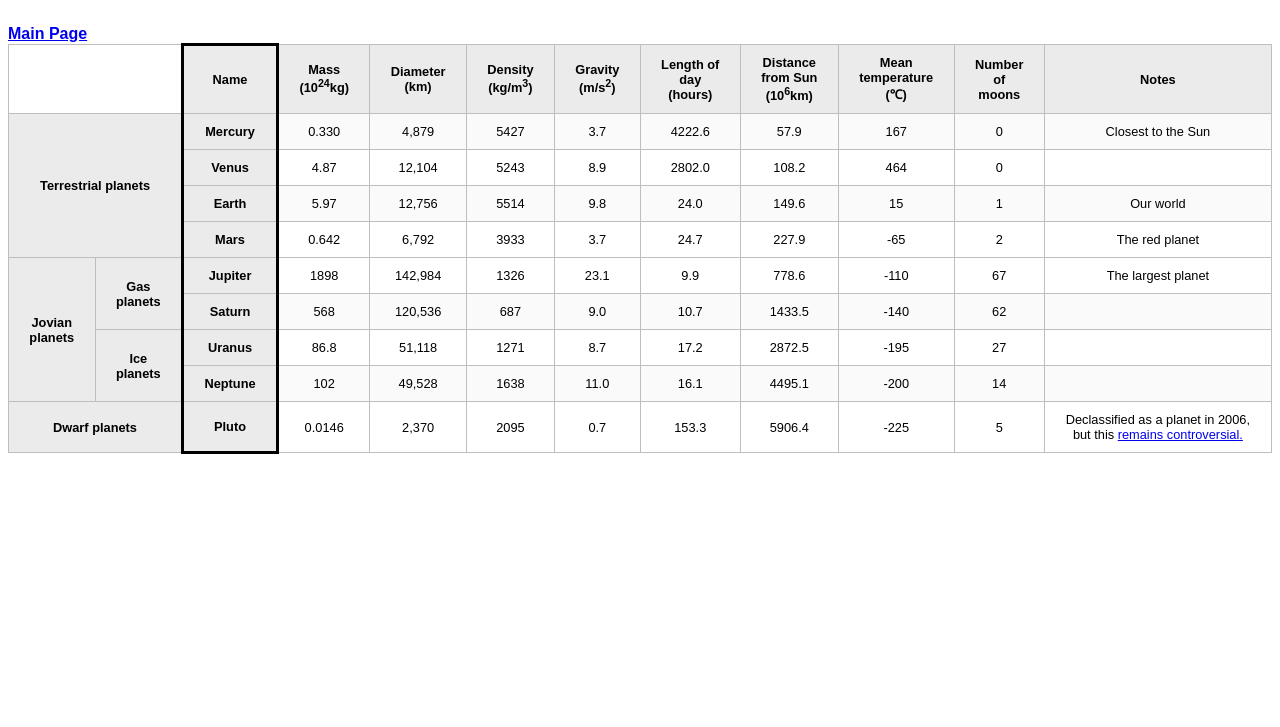
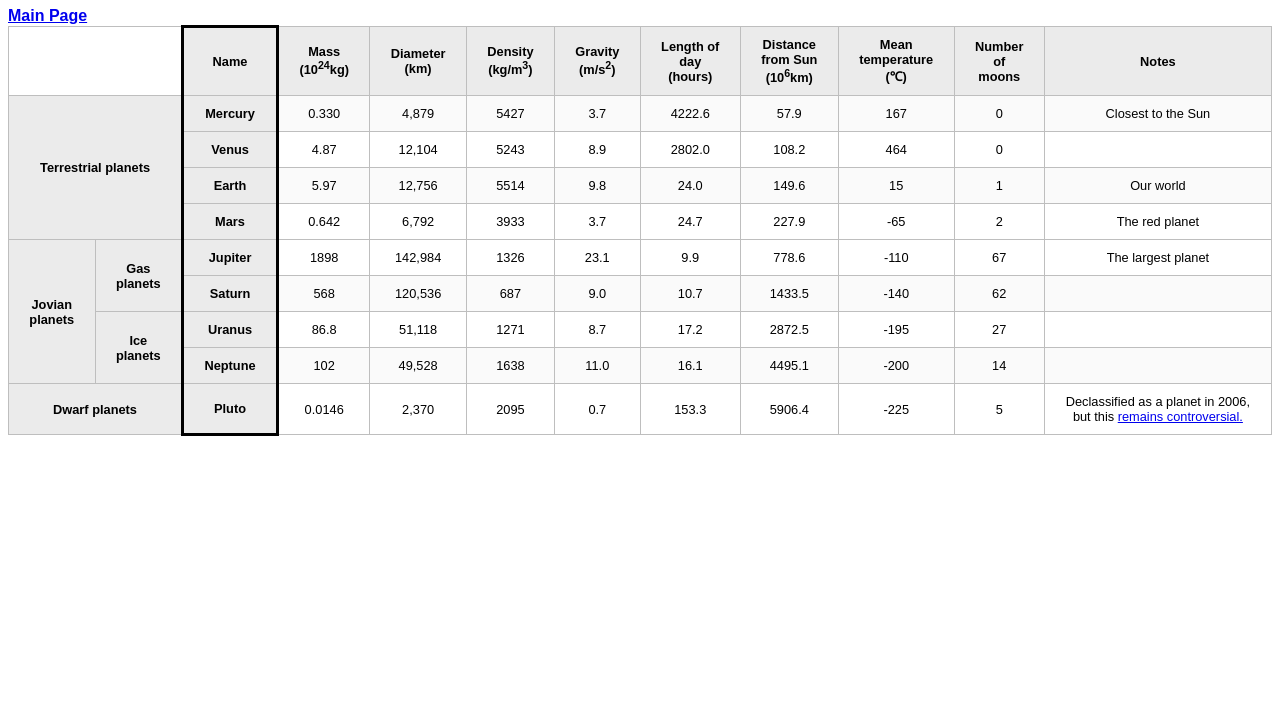
Before and after one commit to Gie022/VirgieLyn, a plain HTML site: page M3LA4.html in a window 1280 px wide. Shown: the part 73-800 px from the top of the page. Drawn offline with Linux system fonts and the light colour scheme.

Commit message:
Update M3LA4.html

```diff
--- a/M3LA4.html
+++ b/M3LA4.html
@@ -184,6 +184,6 @@ href="https://kids.nationalgeographic.com/space/arti
 cle/what-is-a-planet">remains
 controversial.</a></td>
  </tr>
-<br><a href="MAIN"><b>Main Page</b></a>
+<a href="index.html" class="btn btn-primary"><b>Main Page</b></a>
 </body>
 </html>
```
